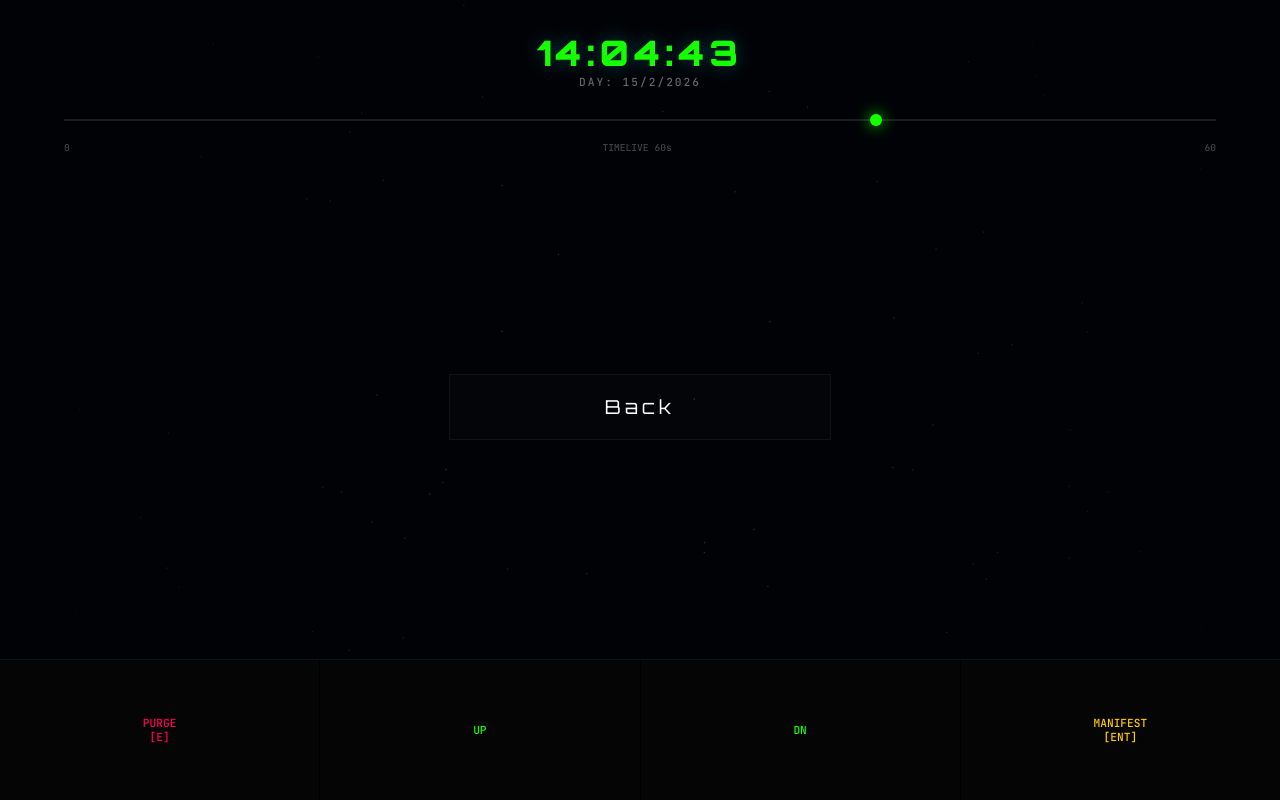
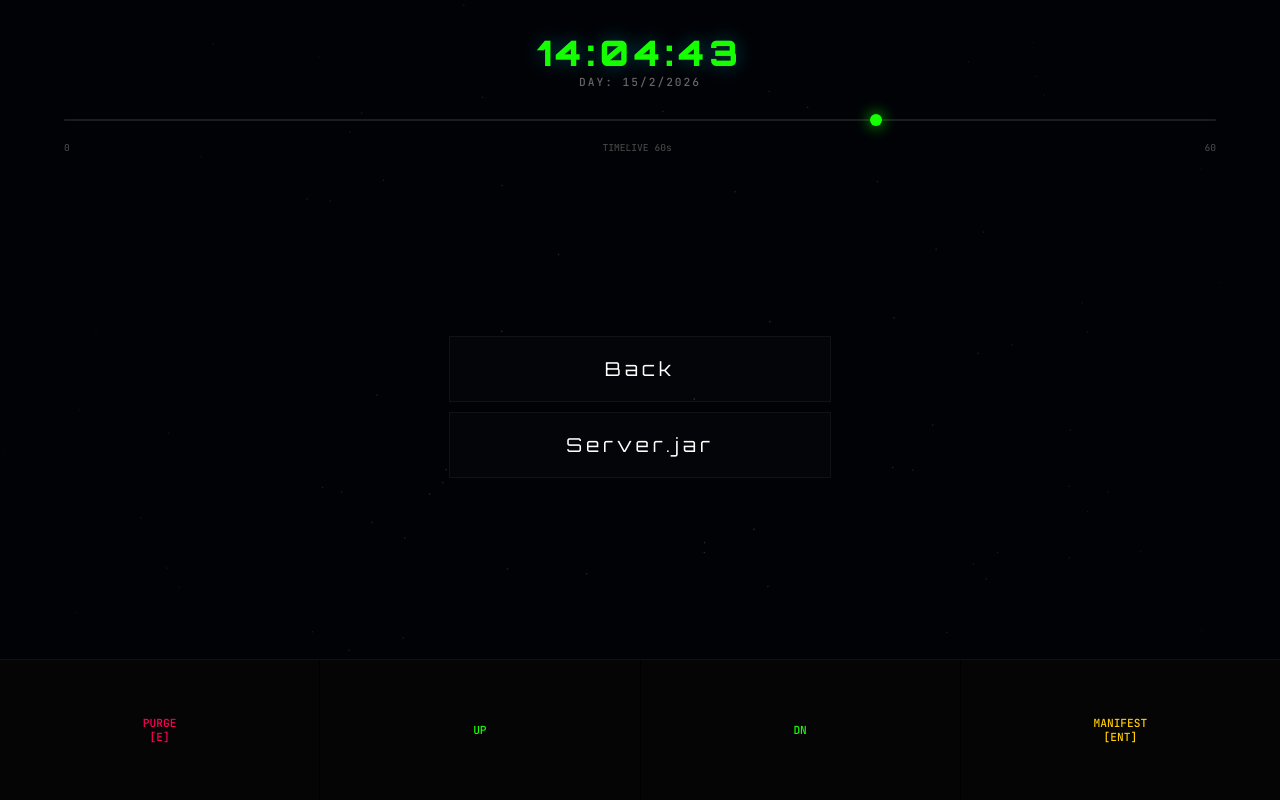
Before and after one commit to piexlAIO2210/minecraftqz, a plain HTML site: page index2.html in a window 1280 px wide. Drawn offline with Linux system fonts and the light colour scheme.

Commit message:
Update index2.html

```diff
--- a/index2.html
+++ b/index2.html
@@ -119,6 +119,7 @@
 
     <div class="node-matrix">
         <div class="node" id="n0" data-url="./index.html">Back</div>
+        <div class="node" id="n0" data-url="./server.html">Server.jar</div>
     </div>
 
     <div class="controller">
@@ -201,4 +202,5 @@
     });
 </script>
 </body>
+
 </html>
```
